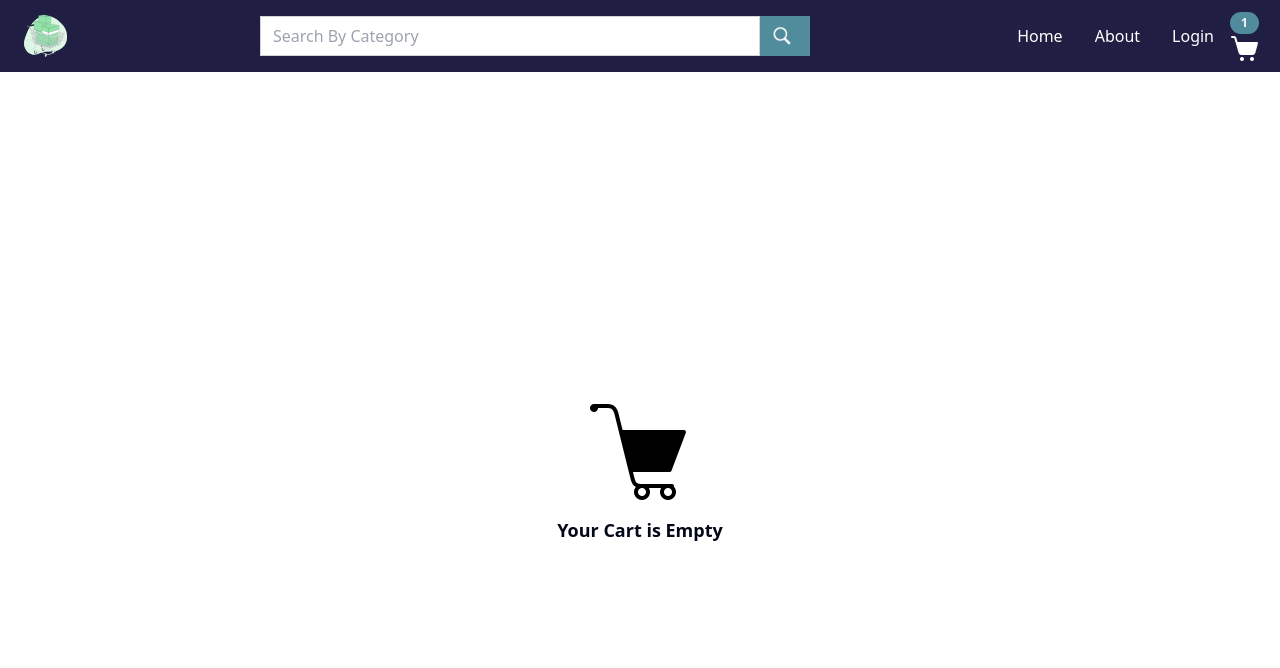
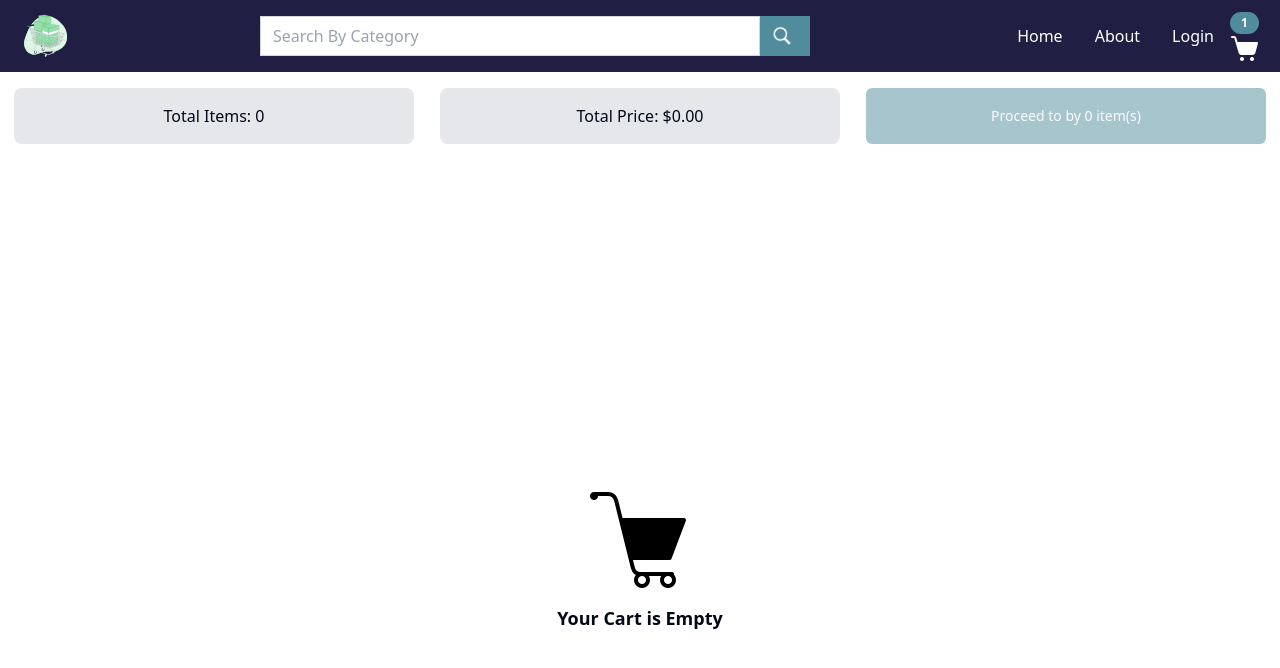
Before and after one commit to Jenat14/Shopping_Cart, a React (Vite) app: page /Cart in a window 1280 px wide. Shown: the top 668 px of the page. Built offline with nearby package versions, Linux system fonts and the light colour scheme; what ldrs would draw is missing.

Commit message:
Updated File

```diff
--- a/src/components/CartProduct.tsx
+++ b/src/components/CartProduct.tsx
@@ -1,6 +1,7 @@
-import { useState, useEffect } from "react";
-import { hourglass } from 'ldrs'
-import { Button } from "@/components/ui/Button"
+import React, { useState, useEffect } from 'react';
+import { Button } from "@/components/ui/Button";
+import CartData from './CartData';
+
 import {
     Card,
     CardContent,
@@ -8,22 +9,14 @@ import {
     CardHeader,
     CardTitle,
 } from "@/components/ui/Card";
-hourglass.register()
-
 type Product = {
     id: number,
     title: string,
     price: number,
-    description: string,
-    category: string,
     image: string
 };
 
-interface CartProductProps {
-    products: Product[] | null;
-}
-
-const CartProduct = ({ products }: CartProductProps) => {
+const CartProduct: React.FC = () => {
     const [cartProducts, setCartProducts] = useState<Product[]>([]);
 
     useEffect(() => {
@@ -40,6 +33,8 @@ const CartProduct = ({ products }: CartProductProps) => {
     };
 
     return (
+        <>
+        <CartData cartProducts={cartProducts} />
         <div className="flex flex-col items-center justify-center">
             {cartProducts.length > 0 ? (
                 <div className="container">
@@ -62,12 +57,13 @@ const CartProduct = ({ products }: CartProductProps) => {
                     </div>
                 </div>
             ) : (
-                <div className="flex flex-col items-center justify-center  min-h-screen">
+                <div className="flex flex-col items-center justify-center min-h-screen">
                     <img src="src/assets/cart-black.png" alt="Cart Icon" className="mb-4" />
                     <p className="font-bold text-lg">Your Cart is Empty</p>
                 </div>
             )}
         </div>
+        </>
     );
 }
 
```
